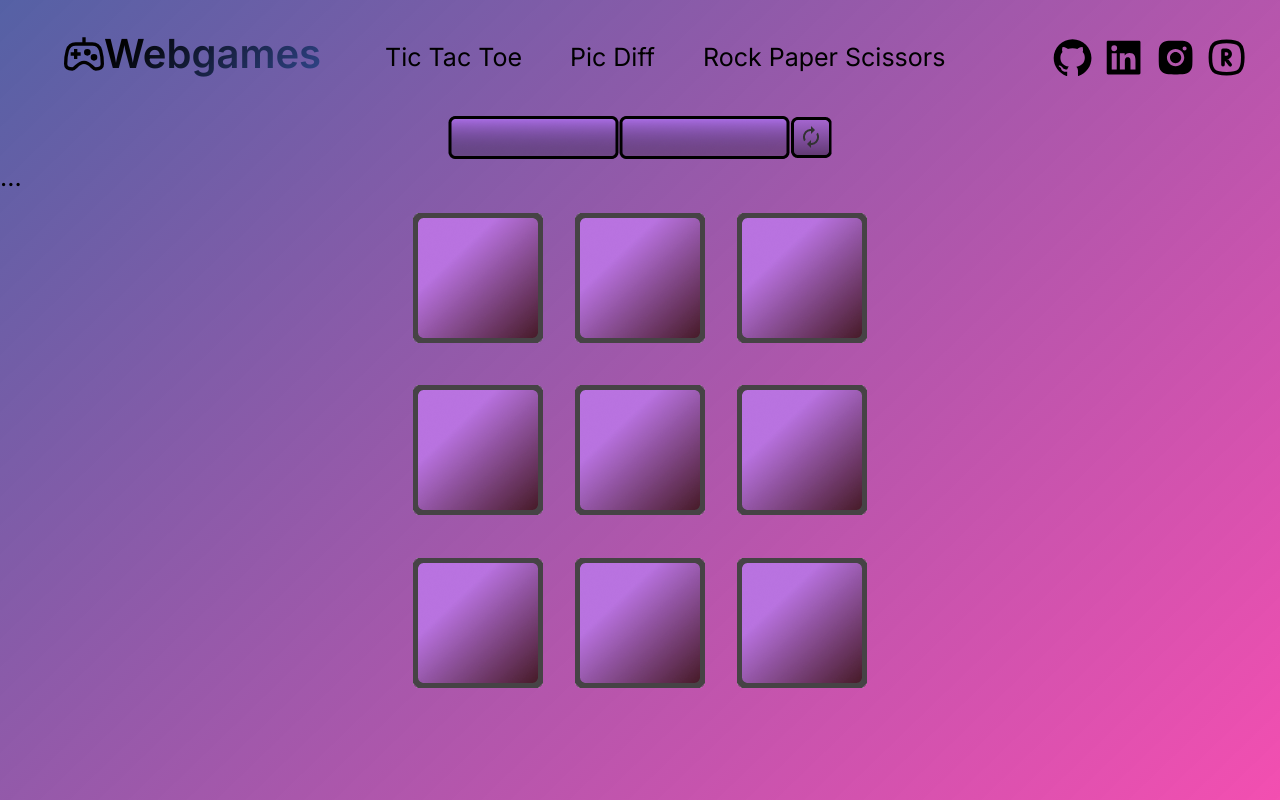
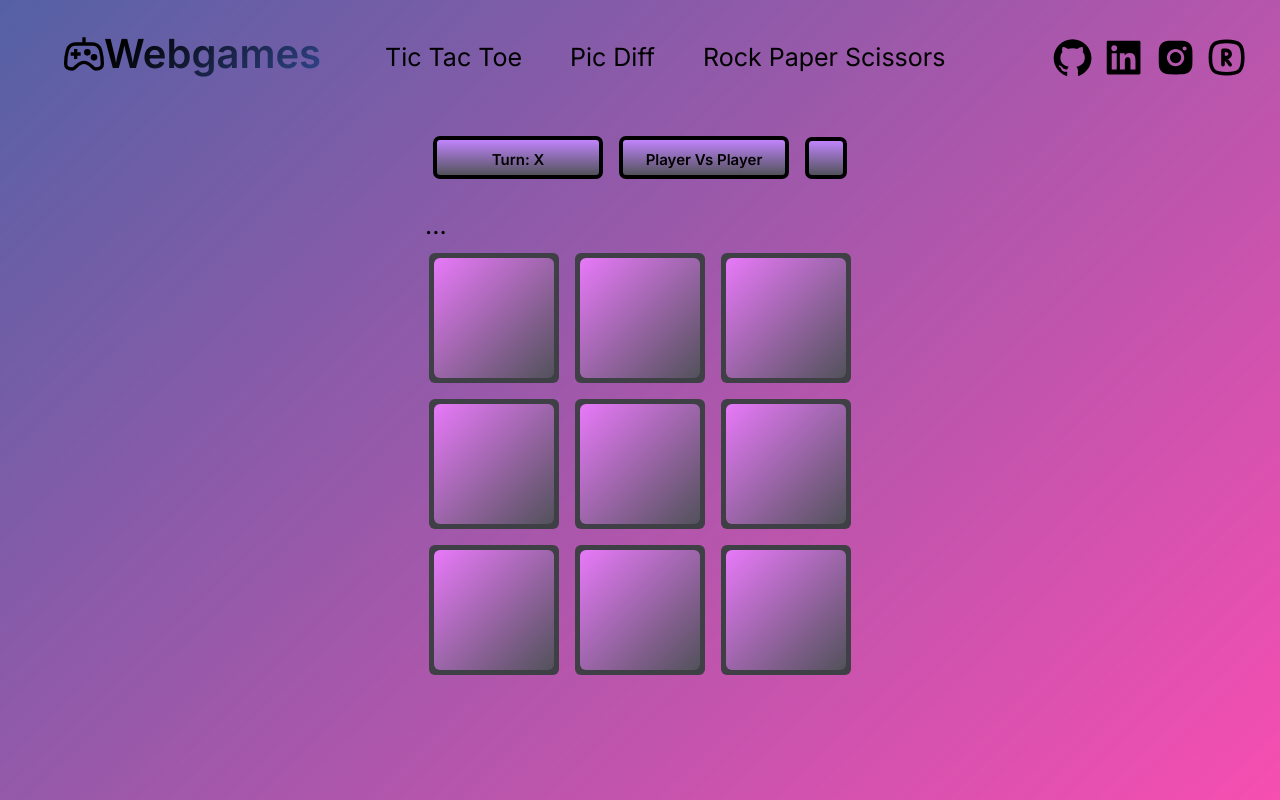
Before and after one commit to DrumRay/webgames, a Next.js app: page /tic-tac-toe in a window 1280 px wide. Shown: the top 800 px of the page. Built offline with nearby package versions, Linux system fonts and the light colour scheme.

Commit message:
вынес кнопки в одельный файл и сделал стили через Tailwind, позже можно удалить картинки

```diff
--- a/src/app/components/GameField.tsx
+++ b/src/app/components/GameField.tsx
@@ -1,59 +1,18 @@
 import "../styles/GameField.css"
+import {FieldButton} from "../containers/Buttons"
 
 export default function GameField() {
     return (
-        <div className="game_field">
-        <div className="row">
-            <div className="field_button">
-                    <button id="1st_field">
-                        <img src="/assets/empty_field.png"/>
-                    </button>
-                </div>
-                <div className="field_button">
-                    <button id="2st_field">
-                        <img src="/assets/empty_field.png"/>
-                    </button>
-                </div>
-                <div className="field_button">
-                    <button id="3st_field">
-                        <img src="/assets/empty_field.png"/>
-                    </button>
-                </div>
-        </div>
-        <div className="row">
-                <div className="field_button">
-                    <button id="4st_field">
-                        <img src="/assets/empty_field.png"/>
-                    </button>
-            </div>
-            <div className="field_button">
-                    <button id="5st_field">
-                        <img src="/assets/empty_field.png"/>
-                    </button>
-                </div>
-                <div className="field_button">
-                    <button id="6st_field">
-                        <img src="/assets/empty_field.png"/>
-                    </button>
-                </div>
-        </div>
-        <div className="row">
-        <div className="field_button">
-                    <button id="7st_field">
-                        <img src="/assets/empty_field.png"/>
-                    </button>
-                </div>
-                <div className="field_button">
-                    <button id="8st_field">
-                        <img src="/assets/empty_field.png"/>
-                    </button>
-                </div>
-                <div className="field_button">
-                    <button id="9st_field">
-                        <img src="/assets/empty_field.png"/>
-                    </button>
-                </div>
-        </div>
+    <div className="game_field">
+        <FieldButton/>
+        <FieldButton/>
+        <FieldButton/>
+        <FieldButton/>
+        <FieldButton/>
+        <FieldButton/>
+        <FieldButton/>
+        <FieldButton/>
+        <FieldButton/>
     </div>
     )
 }
--- /dev/null
+++ b/src/app/containers/Buttons.tsx
@@ -0,0 +1,40 @@
+import "../styles/FieldButton.css";
+
+function FieldButton() {
+    return (
+    <div className="w-[130px] h-[130px] relative bg-white bg-opacity-0">
+        <div className="w-[130px] h-[130px] left-0 top-0 absolute bg-zinc-700 rounded-md" />
+        <div className="w-[120px] h-[120px] left-[5px] top-[5px] absolute bg-gradient-to-br from-fuchsia-400 to-zinc-600 rounded-md" />
+    </div>
+    )
+};
+
+function NextPlayerButton() {
+    return (
+    <div className="px-2 py-1">
+        <div className="w-[170px] h-[43px] p-[9px] bg-gradient-to-b from-purple-400 to-zinc-600 rounded-[7px] border-4 border-black justify-center items-center gap-2.5 inline-flex">
+            <div className="w-[170px] h-[18px] text-center text-black text-[15px] font-semibold">Turn: X</div>
+        </div>
+    </div>
+    )
+};
+
+function PlayerOrCompButton() {
+    return (
+    <div className="px-2 py-1">
+        <div className="w-[170px] h-[43px] p-[9px] bg-gradient-to-b from-purple-400 to-zinc-600 rounded-[7px] border-4 border-black justify-center items-center gap-2.5 inline-flex">
+            <div className="w-[170px] h-[18px] text-center text-black text-[15px] font-semibold">Player Vs Player</div>
+        </div>
+    </div>
+    )
+};
+
+function RefreshButton() {
+    return (
+    <div className="px-2 py-1">
+        <div className="w-[42px] h-[42px] bg-gradient-to-b from-purple-400 to-zinc-600 rounded-[7px] border-4 border-black" />
+    </div>
+    )
+};
+
+export {FieldButton, NextPlayerButton, PlayerOrCompButton, RefreshButton};
--- a/src/app/containers/FieldButton.tsx
+++ /dev/null
@@ -1,7 +0,0 @@
-import "../styles/FieldButton.css";
-
-export default function FieldButton() {
-    return (
-        <div className="field_button"></div>
-    )
-}
--- a/src/app/styles/GameField.css
+++ b/src/app/styles/GameField.css
@@ -1,15 +1,5 @@
 .game_field {
-    display: flex;
-    flex-direction: column;
-    justify-content: center;
-    align-items: center;
-  }
-
-  .row {
-    display: flex;
-    justify-content: center;
-  }
-
-  .field_button {
-    padding: 1rem;
-  }
+  display: grid;
+  grid-gap: 1rem;
+  grid-template-columns: repeat(3, 1fr);
+}
--- a/src/app/styles/tic_tac_toe.css
+++ b/src/app/styles/tic_tac_toe.css
@@ -1,5 +1,18 @@
+.ttt-general {
+    display: flex;
+    justify-content: center;
+    align-items: center;
+    flex-direction: column;
+}
+
 .turn-refresh {
     display: flex;
     justify-content: center;
     align-items: center;
 }
+
+@media screen and (max-width: 550px) {
+    .turn-refresh {
+        flex-direction: column;
+    }
+}
--- a/src/app/tic-tac-toe/page.tsx
+++ b/src/app/tic-tac-toe/page.tsx
@@ -1,22 +1,17 @@
 import "../styles/tic_tac_toe.css"
 import GameField from "../components/GameField"
+import {NextPlayerButton, PlayerOrCompButton, RefreshButton} from "../containers/Buttons"
 
 export default function TicTacToe() {
     return (
         <div className="ttt-general">
             <div className="top_field">
-                <div className="turn-refresh">
-                    <div className="who's_next">
-                        <img src="/assets/top_field_block.png"></img>
-                    </div>
-                    <button id="player_or_comp_change">
-                        <img src="/assets/top_field_block.png"></img>
-                    </button>
-                    <button id="refresh_btn">
-                        <img src="/assets/refresh.png"></img>
-                    </button>
+                <div className="turn-refresh py-4">
+                    <NextPlayerButton />
+                    <PlayerOrCompButton/>
+                    <RefreshButton/>
                 </div>
-                <div className="placeholder_button"> ... </div>
+                <div className="placeholder_button py-2"> ... </div>
             </div>
             <GameField/>
         </div>
```
